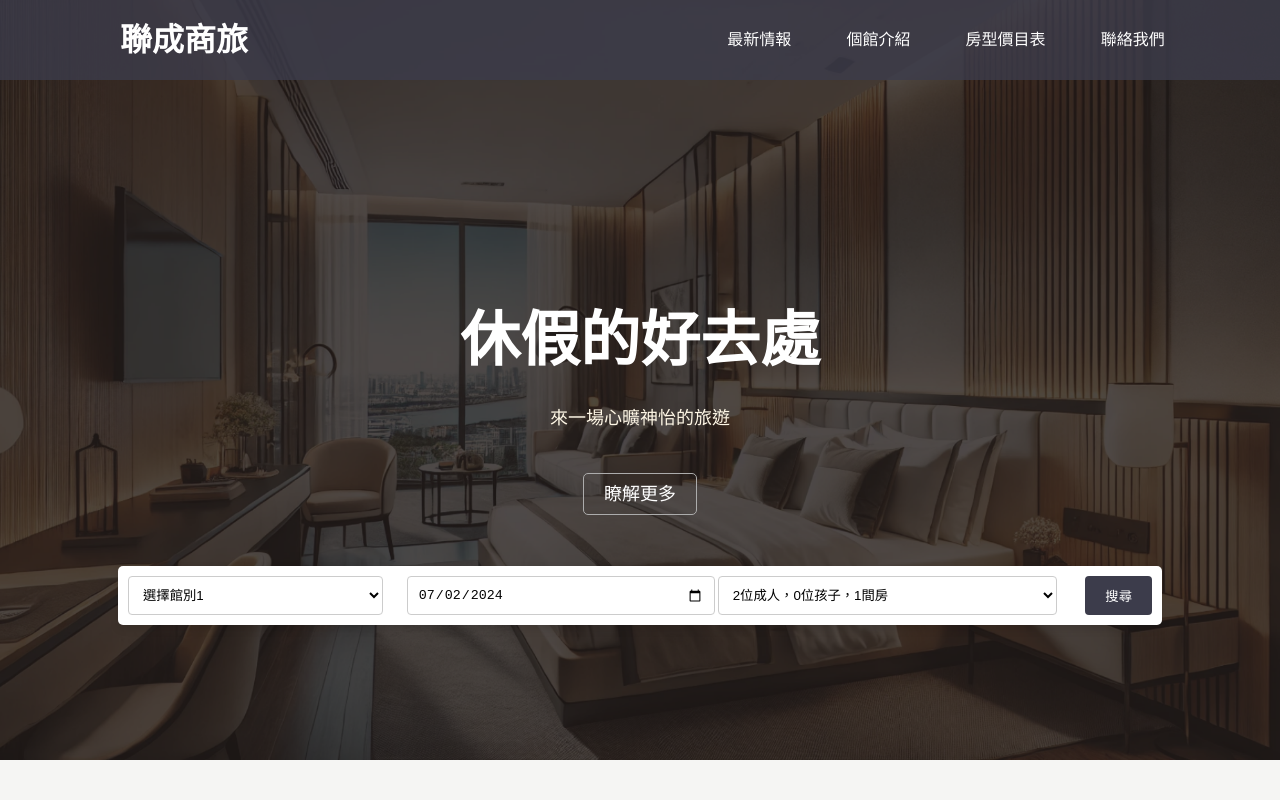
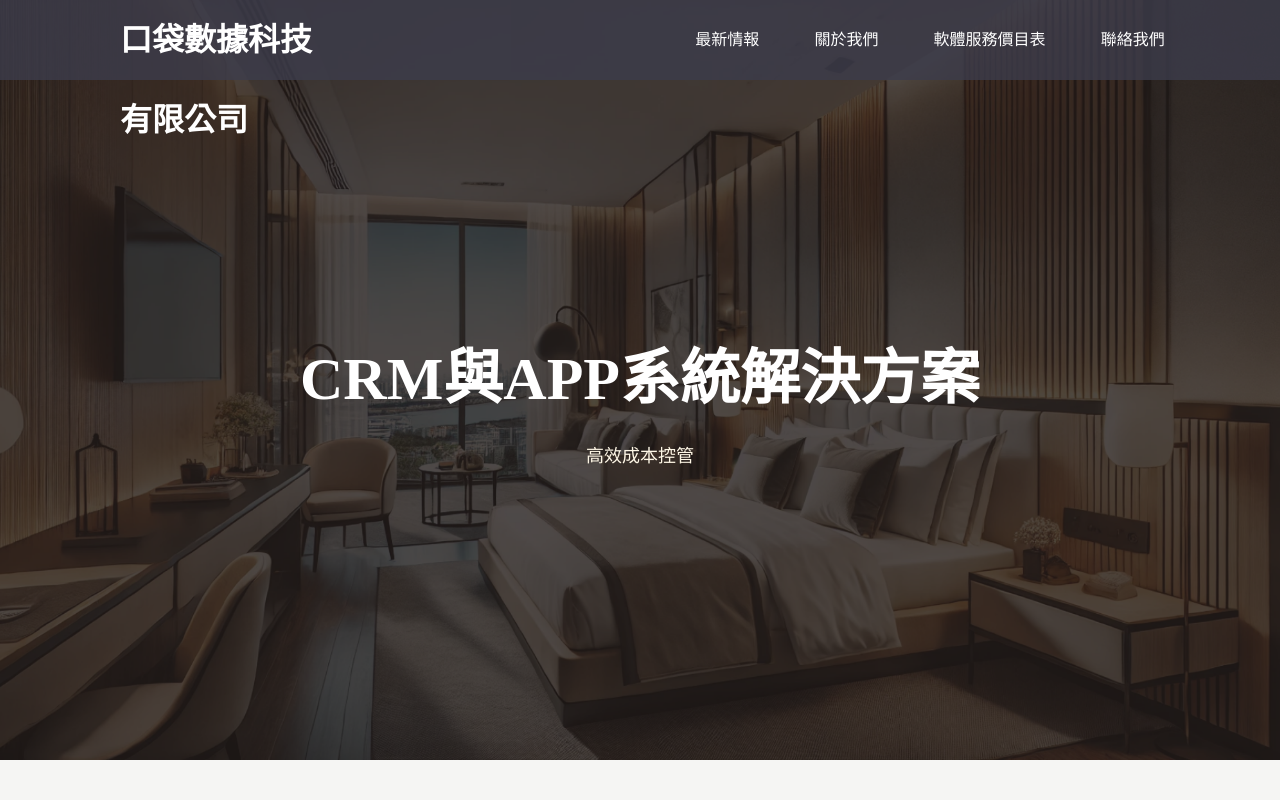
Before and after one commit to datapkt-dev/official-website, a plain HTML site: page index.html in a window 1280 px wide. Shown: the top 800 px of the page. Drawn offline with Linux system fonts and the light colour scheme.

Commit message:
更改title

```diff
--- a/index.html
+++ b/index.html
@@ -4,53 +4,28 @@
 <head>
     <meta charset="UTF-8">
     <meta name="viewport" content="width=device-width, initial-scale=1.0">
-    <title>聯成商旅</title>
+    <title>口袋數據科技有限公司</title>
     <link rel="stylesheet" href="style.css">
 </head>
 
 <body>
     <header>
         <button class="menu">&#9776;</button>
-        <h1>聯成商旅</h1>
+        <h1>口袋數據科技有限公司</h1>
         <nav>
             <ul>
                 <li><a href="#banner">最新情報</a></li>
-                <li><a href="#area">個館介紹</a></li>
-                <li><a href="#pricing">房型價目表</a></li>
+                <li><a href="#area">關於我們</a></li>
+                <li><a href="#pricing">軟體服務價目表</a></li>
                 <li><a href="#contact-us">聯絡我們</a></li>
             </ul>
         </nav>
     </header>
     <main>
         <section class="banner" id="banner">
-            <h2>休假的好去處</h2>
-            <p>來一場心曠神怡的旅遊</p>
-            <p><a href="https://www.google.com">瞭解更多</a></p>
-            <div class="dropdown-container">
-                <div class="dropdown">
-                    <select>
-                        <option value="0">選擇館別1</option>
-                        <option value="1">台北八德館</option>
-                        <option value="2">台北信義館</option>
-                        <option value="3">台中站前館</option>
-                    </select>
-                </div>
-
-                <div class="dropdown">
-                    <input type="date" value="2024-07-02">
-                </div>
-
-                <div class="dropdown">
-                    <select>
-                        <option value="2-0">2位成人，0位孩子，1間房</option>
-                        <option value="2-1">2位成人，1位孩子，1間房</option>
-                        <option value="2-2">2位成人，2位孩子，1間房</option>
-                    </select>
-                </div>
-
-                <!-- Search button -->
-                <button class="search-button">搜尋</button>
-            </div>
+            <h2>CRM與APP系統解決方案</h2>
+            <p>高效成本控管</p>
+            <!-- <p><a href="https://www.google.com">瞭解更多</a></p> -->
         </section>
         <section class="area" id="area">
             <div>
```
